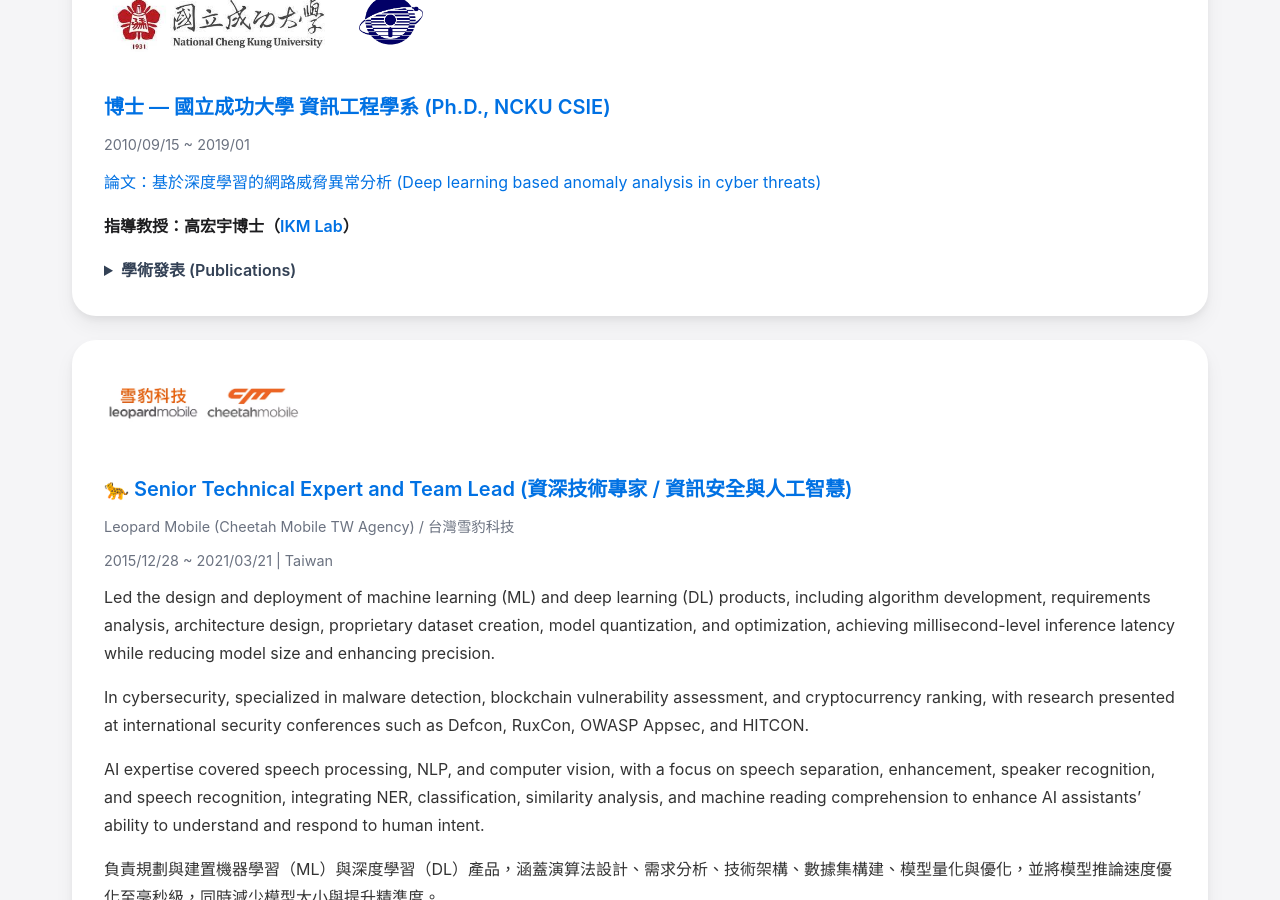
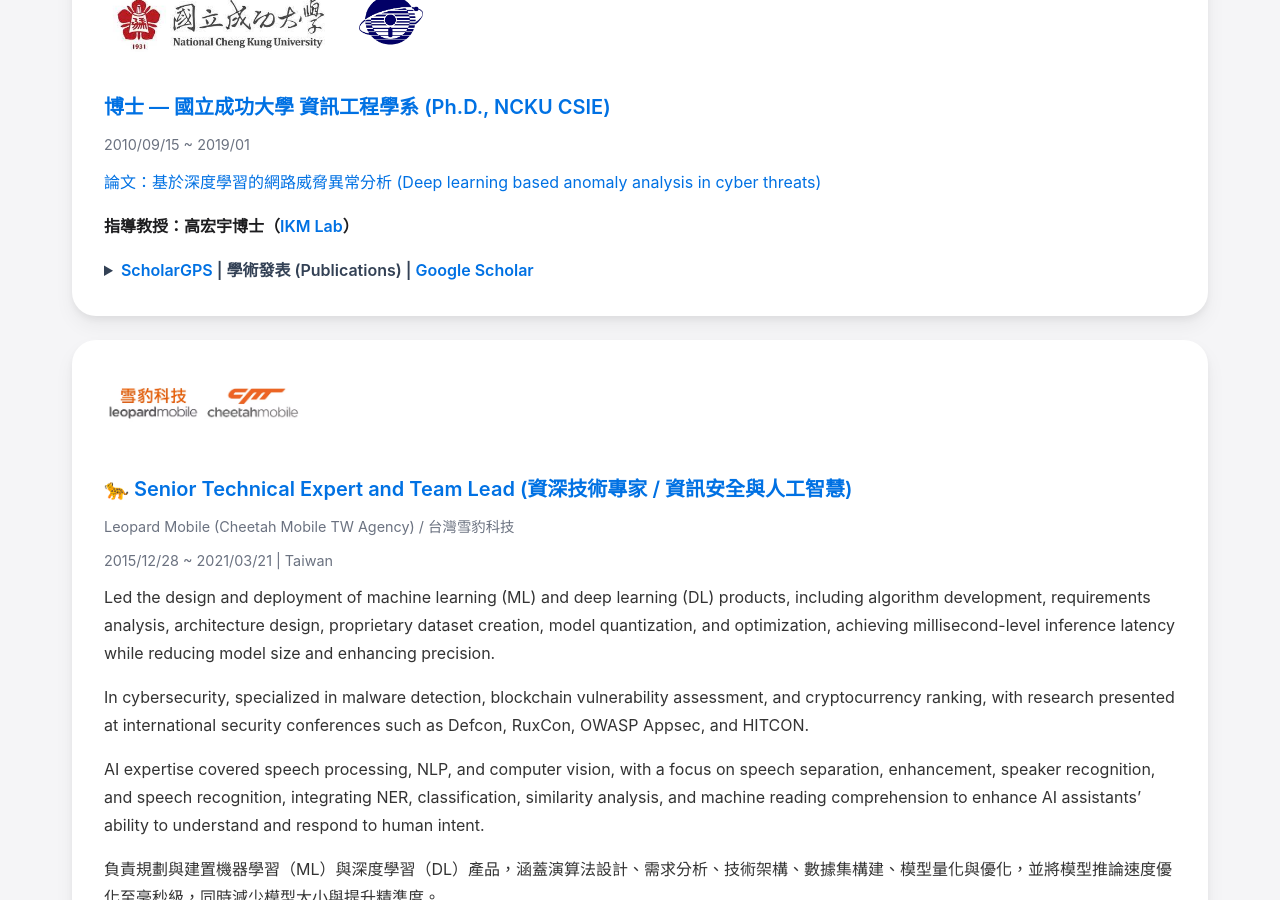
Before and after one commit to Deep-Learning-101/TonTon, a Jekyll site: the page index.html, which Jekyll copies as it is, in a window 1280 px wide and 900 px high, scrolled down 3572 px. Built offline with Jekyll 4.4.1, drawn with Linux system fonts in a browser that asks for light colours; nearby versions of some CDN libraries.

Commit message:
Update index.html

```diff
--- a/index.html
+++ b/index.html
@@ -272,7 +272,7 @@
                 <p><a href="https://hdl.handle.net/11296/m2awfx" target="_blank">論文：基於深度學習的網路威脅異常分析 (Deep learning based anomaly analysis in cyber threats)</a></p>
                 <p><strong>指導教授：高宏宇博士（<a href="https://ikmlab.cs.nthu.edu.tw/">IKM Lab</a>）</strong></p>
                 <details class="mt-4">
-                    <summary class="font-semibold text-slate-700 cursor-pointer">學術發表 (Publications)</summary>
+                    <summary class="font-semibold text-slate-700 cursor-pointer"><a href="https://scholargps.com/scholars/20316010606475/tonton-hsien-de-huang">ScholarGPS</a> | 學術發表 (Publications) | <a href="https://scholar.google.com.tw/citations?user=bgCj0ykAAAAJ">Google Scholar</a> </summary>
                     <ul class="bento-list mt-4 text-sm">
                         <li>TonTon H.-D. Huang* and Hung-Yu Kao, "C-3PO: Click-sequence-aware DeeP Neural Network (DNN)-based Pop-uPs RecOmmendation", Soft Computing, Vol. 23, no. 22, pp. 11793–11799, 2019. </li>
                         <li>TonTon H.-D. Huang* and Hung-Yu Kao, "R2-D2: Color-inspired Convolutional Neural Network (CNN)-based Android Malware Detections", IEEE International Conference on Big Data 2018 (IEEE Big Data 2018), Seattle, WA, USA, Dec 10-13, 2018.</li>
```
